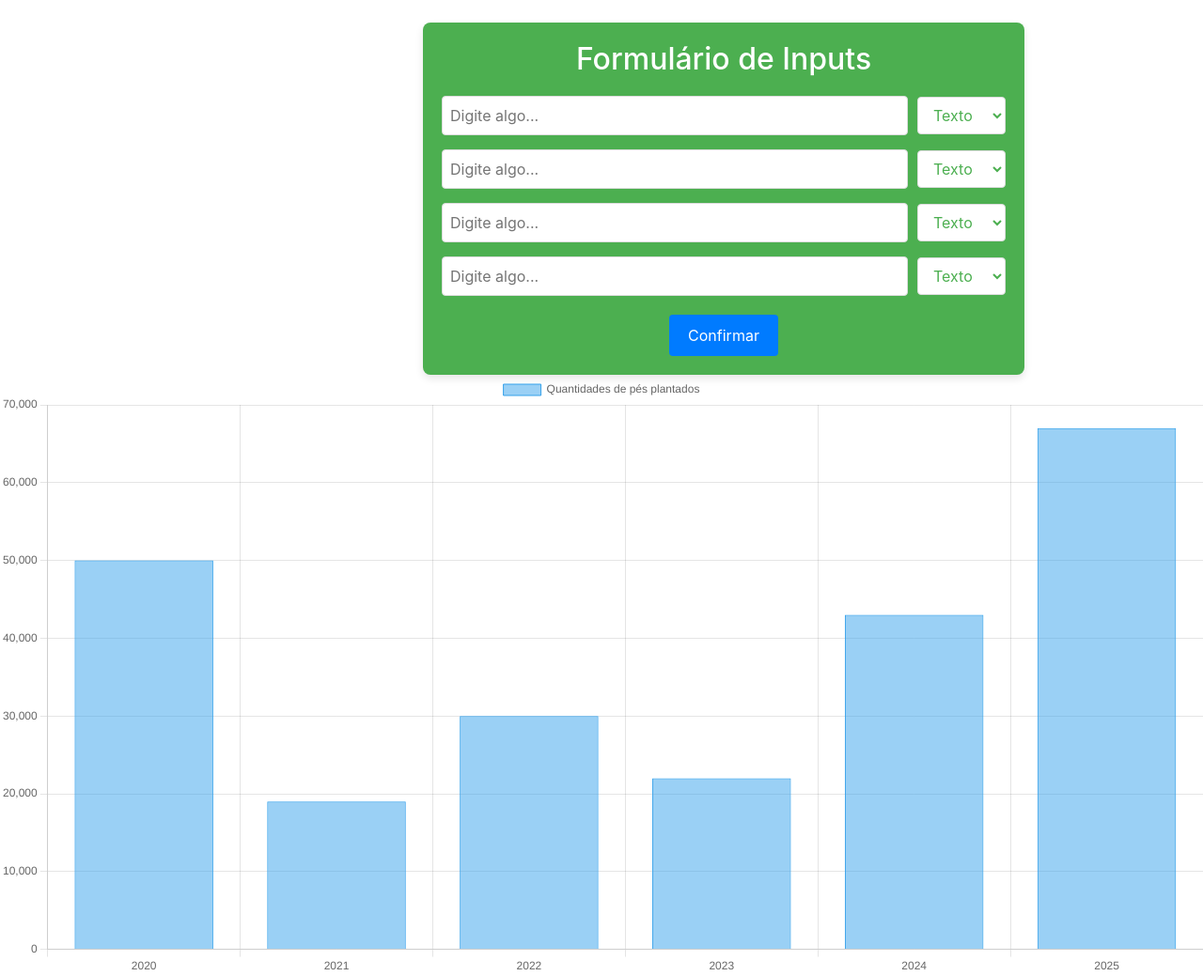
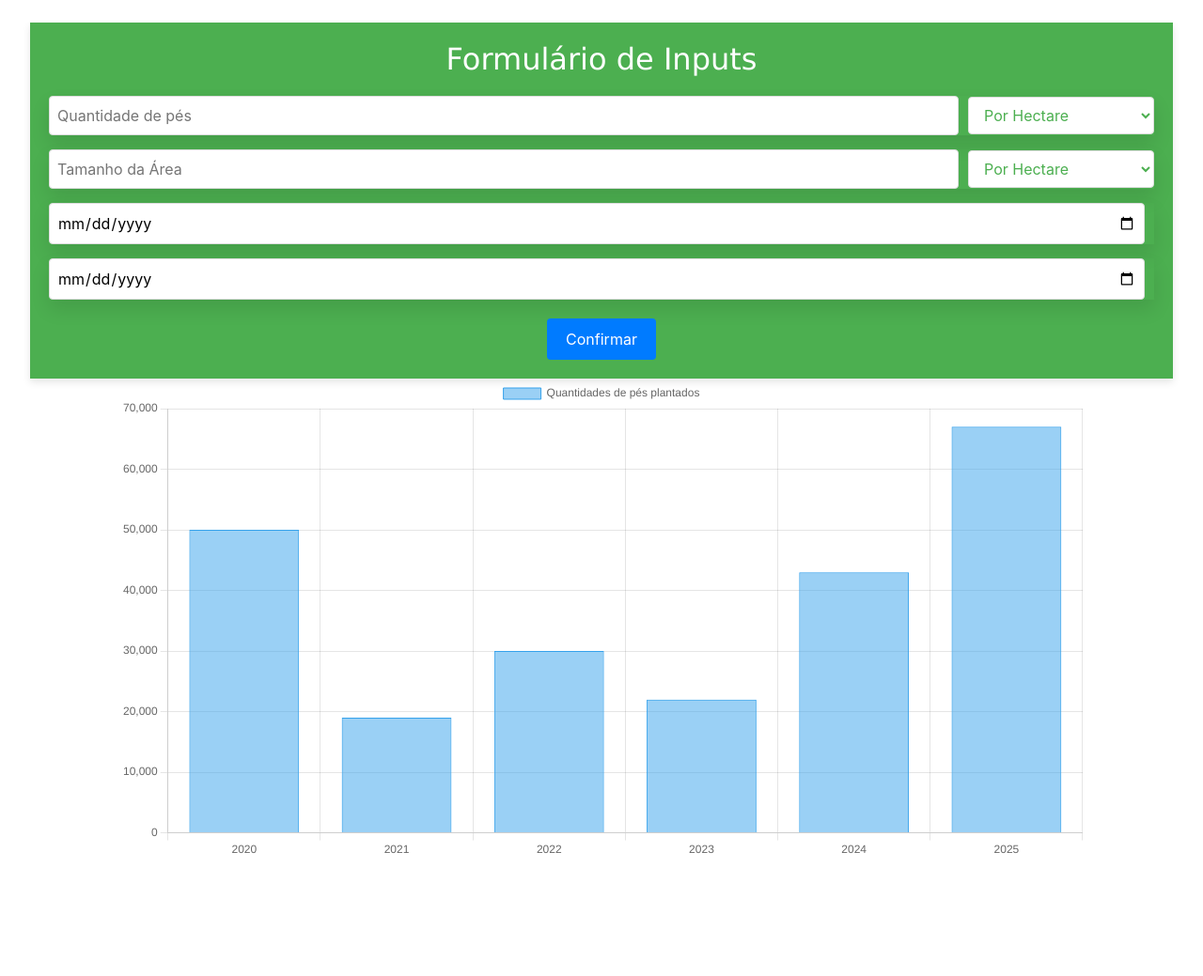
Before and after one commit to edson-moser/TCCversao1, a PHP site: page /Eucalipto.html in a window 1280 px wide. Shown: the part 200-1239 px from the top of the page at 94% size. After the commit the page ends 1109 px from the top, so only its background shows below. Run offline with PHP 8.4, Linux system fonts and the light colour scheme.

Commit message:
continuando
tamo ai

```diff
--- a/Eucalipto/Eucalipto.css
+++ b/Eucalipto/Eucalipto.css
@@ -18,14 +18,14 @@
 
 .form-container {
     background-color: #4CAF50;  /* Cor de fundo verde */
-    border-radius: 8px;
     box-shadow: 0 4px 8px rgba(0, 0, 0, 0.1);
-    width: 50%;  /* Ocupar metade da tela */
+    width: 95%;
+    margin-left: 2.5%;
     display: flex;
     flex-direction: column;
     justify-content: center;  /* Garante que o conteúdo dentro do form-container seja alinhado de cima para baixo */
     padding: 20px;
-    margin-left: 450px;
+
   }
 
   h2 {
@@ -34,10 +34,20 @@
     color: white; /* Cor do título */
   }
 
+  .grafico{
+    width: 80%;
+    height: 60%;
+    margin-left: 10%;
+    display: flex;
+    justify-content: center;
+    align-items: center;
+  }
+
   .input-area {
     display: flex;
     align-items: center;
     margin-bottom: 15px;
+    box-shadow: 0 10px 20px rgba(0, 0, 0, 0.1);
   }
 
   .input-area input {
@@ -81,7 +91,10 @@
 
 
 
+  .titulo-eucalipto{
+    font-family: Verdana, Geneva, Tahoma, sans-serif;
 
+  }
 
 
 
--- a/Eucalipto/Eucalipto.html
+++ b/Eucalipto/Eucalipto.html
@@ -40,39 +40,33 @@
 
 
 <div class="form-container">
-    <h2>Formulário de Inputs</h2>
+    <h2 class="titulo-eucalipto">Formulário de Inputs</h2>
     <form>
+
       <div class="input-area">
-        <input type="text" id="input1" placeholder="Digite algo...">
+        <input type="number" id="input1" placeholder="Quantidade de pés">
         <select id="select1" onchange="changeType('input1', 'select1')">
-          <option value="text">Texto</option>
-          <option value="password">Senha</option>
+          <option value="number">Por Hectare</option>
+          <option value="number">Por metro quadrado</option>
         </select>
       </div>
 
       <div class="input-area">
-        <input type="text" id="input2" placeholder="Digite algo...">
+        <input type="number" id="input2" placeholder="Tamanho da Área">
         <select id="select2" onchange="changeType('input2', 'select2')">
-          <option value="text">Texto</option>
-          <option value="password">Senha</option>
+          <option value="number">Por Hectare</option>
+          <option value="number">Por metro quadrado</option>
         </select>
       </div>
 
       <div class="input-area">
-        <input type="text" id="input3" placeholder="Digite algo...">
-        <select id="select3" onchange="changeType('input3', 'select3')">
-          <option value="text">Texto</option>
-          <option value="password">Senha</option>
-        </select>
+        <input type="date" id="input3" placeholder="Data de Ínicio">
       </div>
 
       <div class="input-area">
-        <input type="text" id="input4" placeholder="Digite algo...">
-        <select id="select4" onchange="changeType('input4', 'select4')">
-          <option value="text">Texto</option>
-          <option value="password">Senha</option>
-        </select>
+        <input type="date" id="input4" placeholder="Data de finalização">
       </div>
+
 
       <div class="confirm-button">
         <button type="submit">Confirmar</button>
@@ -80,9 +74,10 @@
     </form>
   </div>
 
+      <div class="grafico">
         <canvas class="line-chart" width="400" height="200"></canvas>
         <script src="Eucalipto.js"></script>
-
+      </div>
 
 </body>
 </html>
--- a/Eucalipto/Eucalipto.js
+++ b/Eucalipto/Eucalipto.js
@@ -27,6 +27,17 @@ function changeType(inputId, selectId) {
         y: {
           beginAtZero: true
         }
+      },
+      animation: {
+        duration: 2000,  // Duração total da animação (em milissegundos)
+        easing: 'easeOutBounce',  // Tipo de easing para a animação
+        delay: function(context) {
+          var delay = 0;
+          if (context.type === 'data' && context.mode === 'default' && context.datasetIndex === 0) {
+            delay = context.dataIndex * 200;  // Adiciona um delay incremental para cada barra
+          }
+          return delay;
+        }
       }
     }
   });
```
